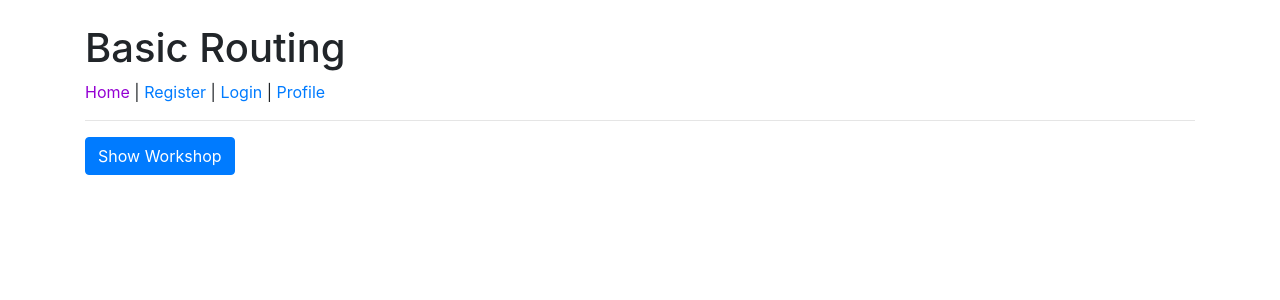
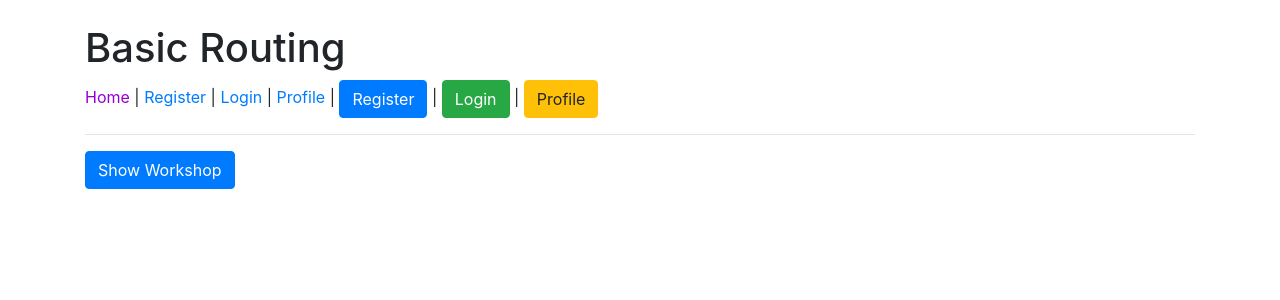
Before and after one commit to un4ckn0wl3z/basic-angular7, an Angular app: page / in a window 1280 px wide. Shown: the top 300 px of the page. Built offline with nearby package versions, Linux system fonts and the light colour scheme.

Commit message:
add navigateByUrl and navigate

```diff
--- a/src/app/app.component.html
+++ b/src/app/app.component.html
@@ -4,12 +4,18 @@
   <div>
     <a routerLink="/" routerLinkActive="link-active" [routerLinkActiveOptions]="{ exact: true}">Home</a>
     <span> | </span>
-    <a routerLink="/register" routerLinkActive="link-active">Register</a>
+    <a [routerLink]="['/', 'register']" routerLinkActive="link-active">Register</a>
     <span> | </span>
-    <a routerLink="/login" routerLinkActive="link-active">Login</a>
+    <a [routerLink]="['/', 'login']" routerLinkActive="link-active">Login</a>
     <span> | </span>
-    <a routerLink="/profile" routerLinkActive="link-active">Profile</a>
-  </div>
+    <a [routerLink]="['/', 'profile']" routerLinkActive="link-active">Profile</a>
+    <span> | </span>
+    <button (click)="onRedirect(['/', 'register'])" class="btn btn-primary">Register</button>
+    <span> | </span>
+    <button (click)="onRedirect(['/', 'login'])"  class="btn btn-success">Login</button>
+    <span> | </span>
+    <button (click)="onRedirect(['/', 'profile'])" class="btn btn-warning">Profile</button>
+    </div>
   <hr>
   <router-outlet></router-outlet>
 </div>
--- a/src/app/app.component.ts
+++ b/src/app/app.component.ts
@@ -1,5 +1,6 @@
 import { Component } from '@angular/core';
 import { ICom2formData } from './interfaces/com2formdata.interface';
+import { Router } from '@angular/router';
 
 @Component({
   selector: 'app-root',
@@ -8,5 +9,17 @@ import { ICom2formData } from './interfaces/com2formdata.interface';
 })
 export class AppComponent {
 
+  constructor(private router: Router){
+
+  }
+
+  /** redirect */
+  onRedirect(url: string | any){
+    if(typeof url == 'string'){
+      this.router.navigateByUrl(url);
+    }else{
+      this.router.navigate(url);
+    }
+  }
 
 }
```
